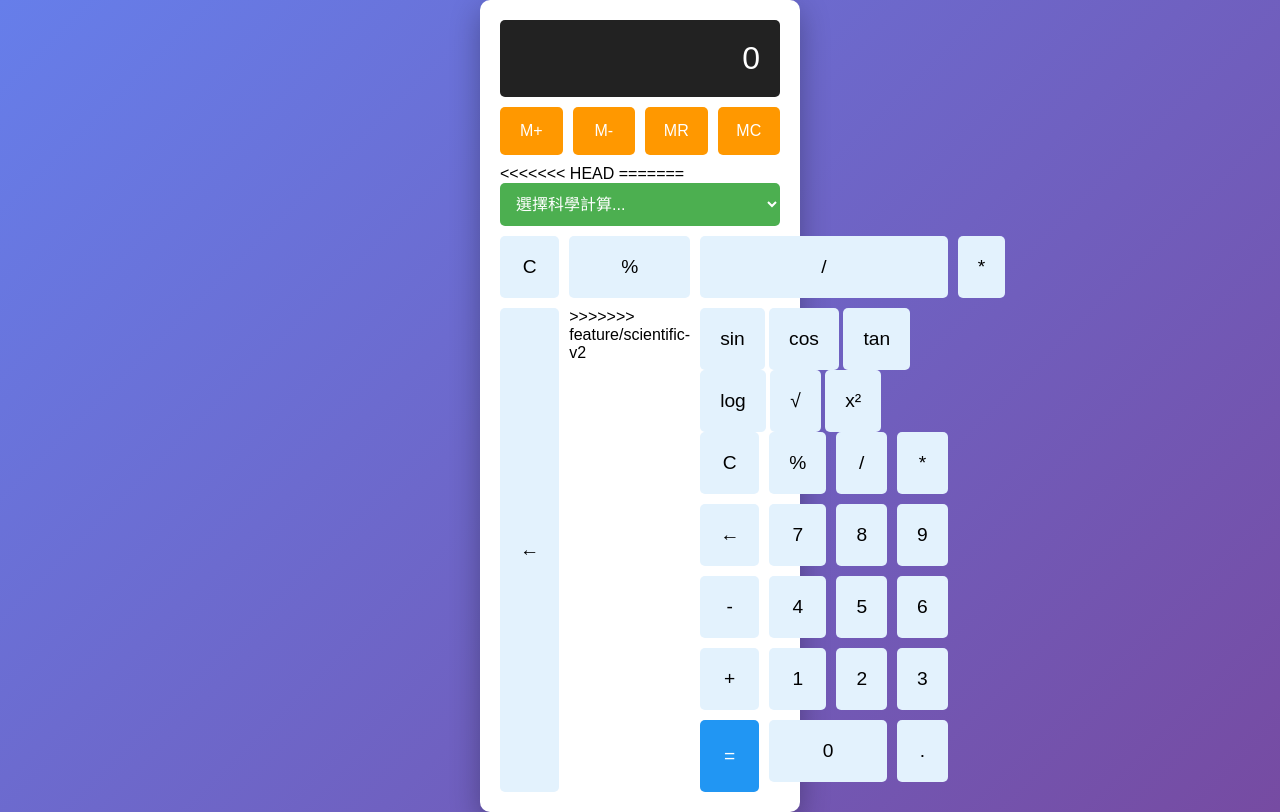
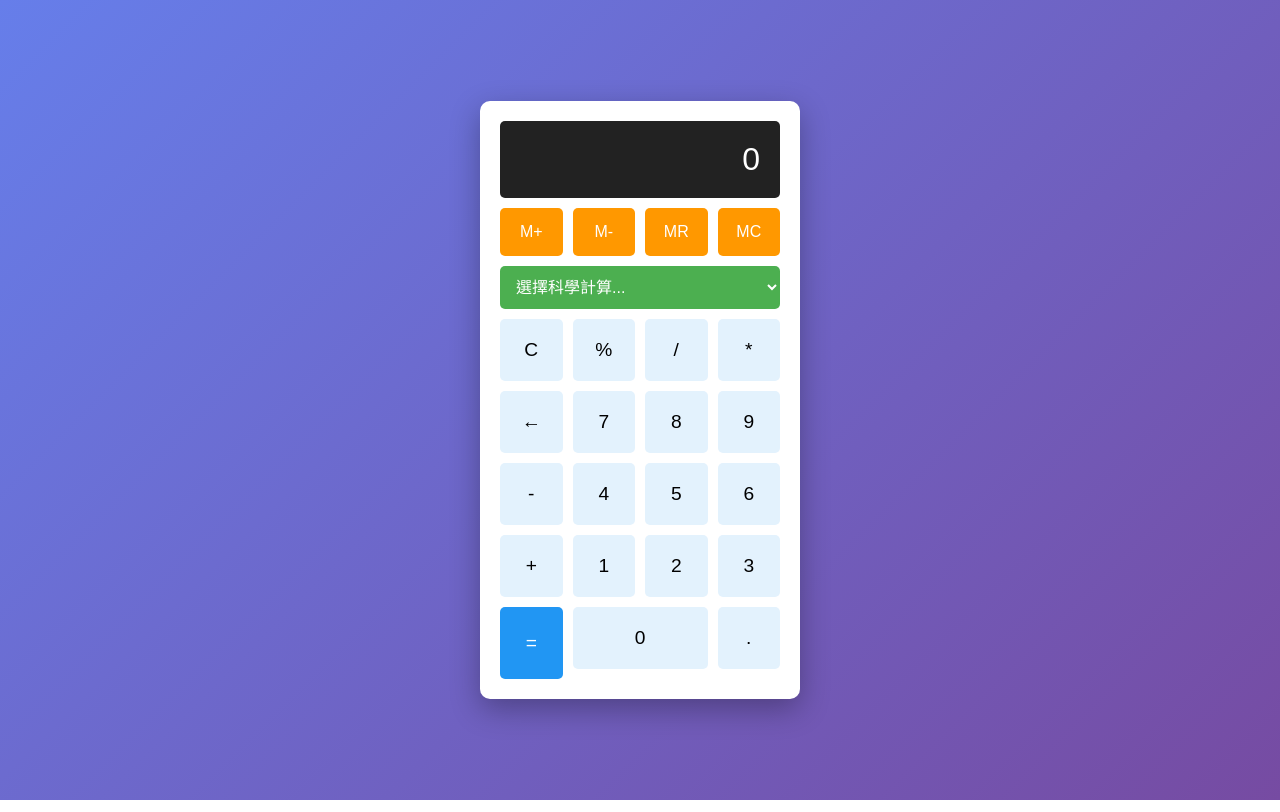
Before and after one commit to Huanna-py/calculator.app, a plain HTML site: page index.html in a window 1280 px wide. Drawn offline with Linux system fonts and the light colour scheme.

Commit message:
Fix duplicate buttons layout in index.html

```diff
--- a/index.html
+++ b/index.html
@@ -19,8 +19,6 @@
             <button onclick="memoryRecall()" class="memory-btn">MR</button>
             <button onclick="memoryClear()" class="memory-btn">MC</button>
         </div>
-<<<<<<< HEAD
-=======
 
         <!-- 新增科學計算選單 -->
         <div class="scientific-dropdown">
@@ -34,23 +32,6 @@
                 <option value="pow">x² (平方)</option>
             </select>
         </div>
-
-        <div class="buttons">
-            <button onclick="clearDisplay()">C</button>
-            <button onclick="calculatePercentage()">%</button>
-            <button onclick="appendToDisplay('/')">/</button>
-            <button onclick="appendToDisplay('*')">*</button>
-            <button onclick="deleteLast()">←</button>
->>>>>>> feature/scientific-v2
-
-        <!-- 新增科學計算按鈕區 -->
-        <div class="scientific-buttons">
-            <button onclick="scientificCalc('sin')">sin</button>
-            <button onclick="scientificCalc('cos')">cos</button>
-            <button onclick="scientificCalc('tan')">tan</button>
-            <button onclick="scientificCalc('log')">log</button>
-            <button onclick="scientificCalc('sqrt')">√</button>
-            <button onclick="scientificCalc('pow')">x²</button>
 
         <div class="buttons">
             <button onclick="clearDisplay()">C</button>
```
Lines whose indentation alone changed are shown as unchanged.
